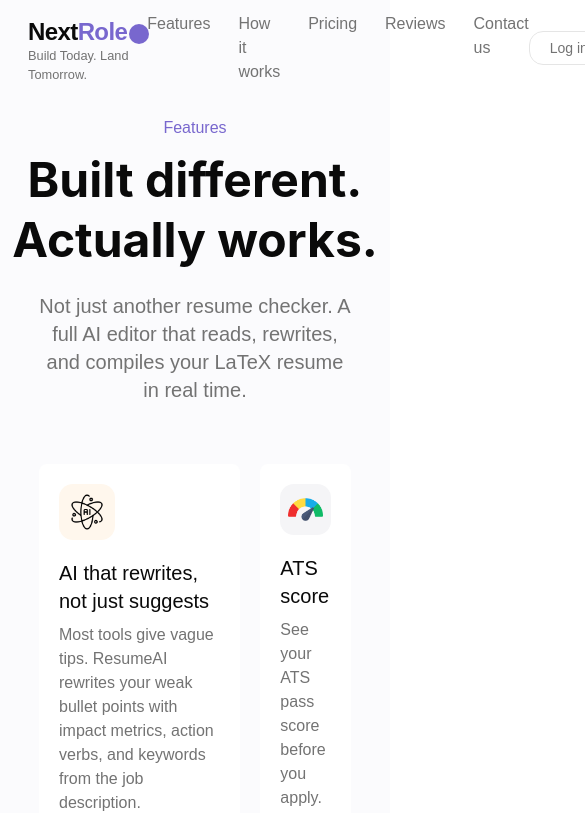
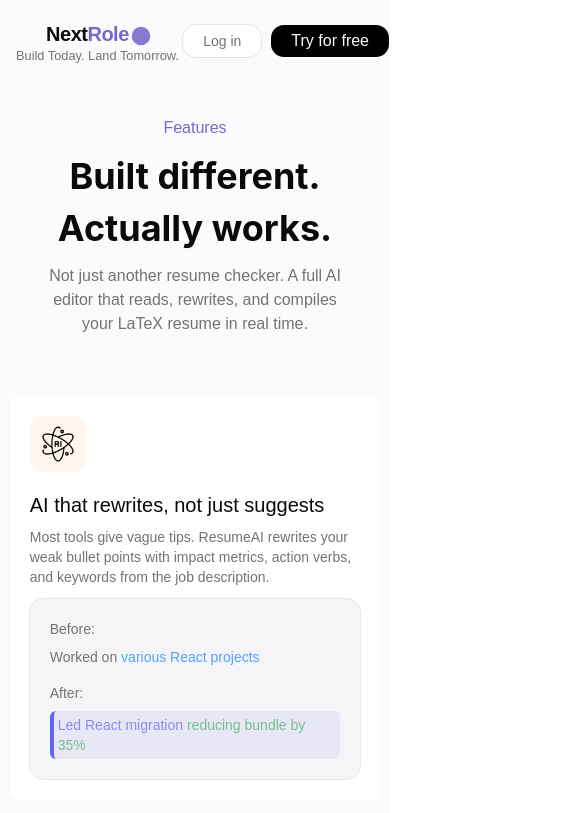
Before and after one commit to Gunasheelan24/UI-NextRole.IO, a React (Vite) app: page / in a window 390 px wide. Shown: the top 813 px of the page, 585 px wide, since content can reach past the window. Built offline with nearby package versions, Linux system fonts and the light colour scheme.

Commit message:
Landing page adapted to mobile screen

```diff
--- /dev/null
+++ b/src/components/ui/badge.tsx
@@ -0,0 +1,51 @@
+import { mergeProps } from "@base-ui/react/merge-props"
+import { useRender } from "@base-ui/react/use-render"
+import { cva, type VariantProps } from "class-variance-authority"
+import { cn } from "cn"
+
+const badgeVariants = cva(
+  "group/badge inline-flex h-5 w-fit shrink-0 items-center justify-center gap-1 overflow-hidden rounded-4xl border border-transparent px-2 py-0.5 text-xs font-medium whitespace-nowrap transition-all focus-visible:border-ring focus-visible:ring-[3px] focus-visible:ring-ring/50 has-data-[icon=inline-end]:pr-1.5 has-data-[icon=inline-start]:pl-1.5 aria-invalid:border-destructive aria-invalid:ring-destructive/20 dark:aria-invalid:ring-destructive/40 [&>svg]:pointer-events-none [&>svg]:size-3!",
+  {
+    variants: {
+      variant: {
+        default: "bg-primary text-primary-foreground [a]:hover:bg-primary/80",
+        secondary:
+          "bg-secondary text-secondary-foreground [a]:hover:bg-secondary/80",
+        destructive:
+          "bg-destructive/10 text-destructive focus-visible:ring-destructive/20 dark:bg-destructive/20 dark:focus-visible:ring-destructive/40 [a]:hover:bg-destructive/20",
+        outline:
+          "border-border text-foreground [a]:hover:bg-muted [a]:hover:text-muted-foreground",
+        ghost:
+          "hover:bg-muted hover:text-muted-foreground dark:hover:bg-muted/50",
+        link: "text-primary underline-offset-4 hover:underline",
+      },
+    },
+    defaultVariants: {
+      variant: "default",
+    },
+  }
+)
+
+function Badge({
+  className,
+  variant = "default",
+  render,
+  ...props
+}: useRender.ComponentProps<"span"> & VariantProps<typeof badgeVariants>) {
+  return useRender({
+    defaultTagName: "span",
+    props: mergeProps<"span">(
+      {
+        className: cn(badgeVariants({ variant }), className),
+      },
+      props
+    ),
+    render,
+    state: {
+      slot: "badge",
+      variant,
+    },
+  })
+}
+
+export { Badge, badgeVariants }
--- a/src/features/Home/Components/Features.tsx
+++ b/src/features/Home/Components/Features.tsx
@@ -42,19 +42,23 @@
     <main className="flex flex-col items-center justify-center bg-[#fbfbfd] pt-10">
       <section className="text-center">
         <p className="text-primary mb-4">Features</p>
-        <h1 className="text-5xl font-inter font-bold mb-3">Built different.</h1>
-        <h1 className="text-5xl font-inter font-bold mb-7">Actually works.</h1>
+        <h1 className="text-4xl md:text-5xl font-inter font-bold md:mb-3 mb-3">
+          Built different.
+        </h1>
+        <h1 className="text-4xl md:text-5xl font-inter font-bold md:mb-7 mb-4">
+          Actually works.
+        </h1>
 
         <div className="flex justify-center">
-          <p className="w-[80%] text-muted-foreground text-xl">
+          <p className="w-[80%] text-muted-foreground md:text-xl text-md">
             Not just another resume checker. A full AI editor that reads,
             rewrites, and compiles your LaTeX resume in real time.
           </p>
         </div>
       </section>
 
-      <section className="grid grid-cols-3 mt-15 w-[80vw] grid-rows-[2fr_1fr] h-[600px] gap-x-5 gap-y-5 mb-10  [&>div]:bg-[#ffffff]">
-        <div className="col-span-2 rounded-md p-5 hover:shadow-md hover:duration-300 cursor-pointer">
+      <section className="grid grid-cols-1 gap-4 md:grid-cols-2 xl:grid-cols-3 md:grid-rows-[2fr_1fr] md:w-[80vw] mt-15 w-[95vw] gap-x-5 gap-y-5 mb-10 [&>div]:bg-[#ffffff]">
+        <div className="md:col-span-2 rounded-md p-5 hover:shadow-md hover:duration-300 cursor-pointer">
           <div className="bg-[#fff7ed] inline-block rounded-xl p-2">
             <img
               src={artificialIntelligence}
@@ -67,7 +71,7 @@
             AI that rewrites, not just suggests
           </p>
 
-          <p className="text-muted-foreground mt-2">
+          <p className="text-muted-foreground mt-2 text-sm md:text-md">
             Most tools give vague tips. ResumeAI rewrites your weak bullet
             points with impact metrics, action verbs, and keywords from the job
             description.
--- a/src/features/Home/Components/Header.tsx
+++ b/src/features/Home/Components/Header.tsx
@@ -11,11 +11,11 @@
     { label: "Contact us" },
   ];
   return (
-    <main className="flex p-3 bg-[#fbfbfd] fixed z-50 w-full top-0">
+    <main className="flex md:p-3 py-4 bg-[#fbfbfd] justify-between fixed z-50 w-full top-0">
       <div className="pl-4 pt-1">
         <section className="flex flex-col items-center">
           <div className="flex items-center gap-1">
-            <p className="text-2xl font-bold tracking-tight">
+            <p className="md:text-2xl text-xl font-bold tracking-tight">
               <span>Next</span>
               <span className="text-primary">Role</span>
             </p>
@@ -41,7 +41,7 @@
         </section>
       </div>
 
-      <section className="flex-1 flex items-center justify-center">
+      <section className="xl:flex-1 xl:flex xl:items-center xl:justify-center hidden">
         <ul className="flex gap-7 text-muted-foreground">
           {heroLink.map(({ label }, index) => (
             <li
--- /dev/null
+++ b/src/features/Home/Components/Hero.tsx
@@ -0,0 +1,17 @@
+import React from "react";
+import { Badge } from "../../../components/ui/badge";
+
+const Hero: React.FC = () => {
+  return (
+    <main className="h-[90vh] flex">
+      <section className="flex-1">
+        <Badge className="bg-white text-black">
+          AI-powered resume optimization now live
+        </Badge>
+      </section>
+      <section className="flex-1"></section>
+    </main>
+  );
+};
+
+export default Hero;
--- a/src/features/Home/Home.tsx
+++ b/src/features/Home/Home.tsx
@@ -4,6 +4,7 @@
 import WorkFlow from "./Components/WorkFlow";
 import Review from "./Components/Review";
 import Features from "./Components/Features";
+// import Hero from "./Components/Hero";
 
 const Home: React.FC = () => {
   return (
@@ -13,20 +14,25 @@
         <Header />
       </section>
 
+      {/* Hero */}
+      {/* <section>
+        <Hero />
+      </section> */}
+
       {/* Body */}
       <section>
         <Features />
       </section>
 
-      <section className="bg-[#f5f5f7]">
+      {/* <section className="bg-[#f5f5f7]">
         <WorkFlow />
         <Review />
-      </section>
+      </section> */}
 
       {/* Footer */}
-      <section>
+      {/* <section>
         <Footer />
-      </section>
+      </section> */}
     </main>
   );
 };
```
